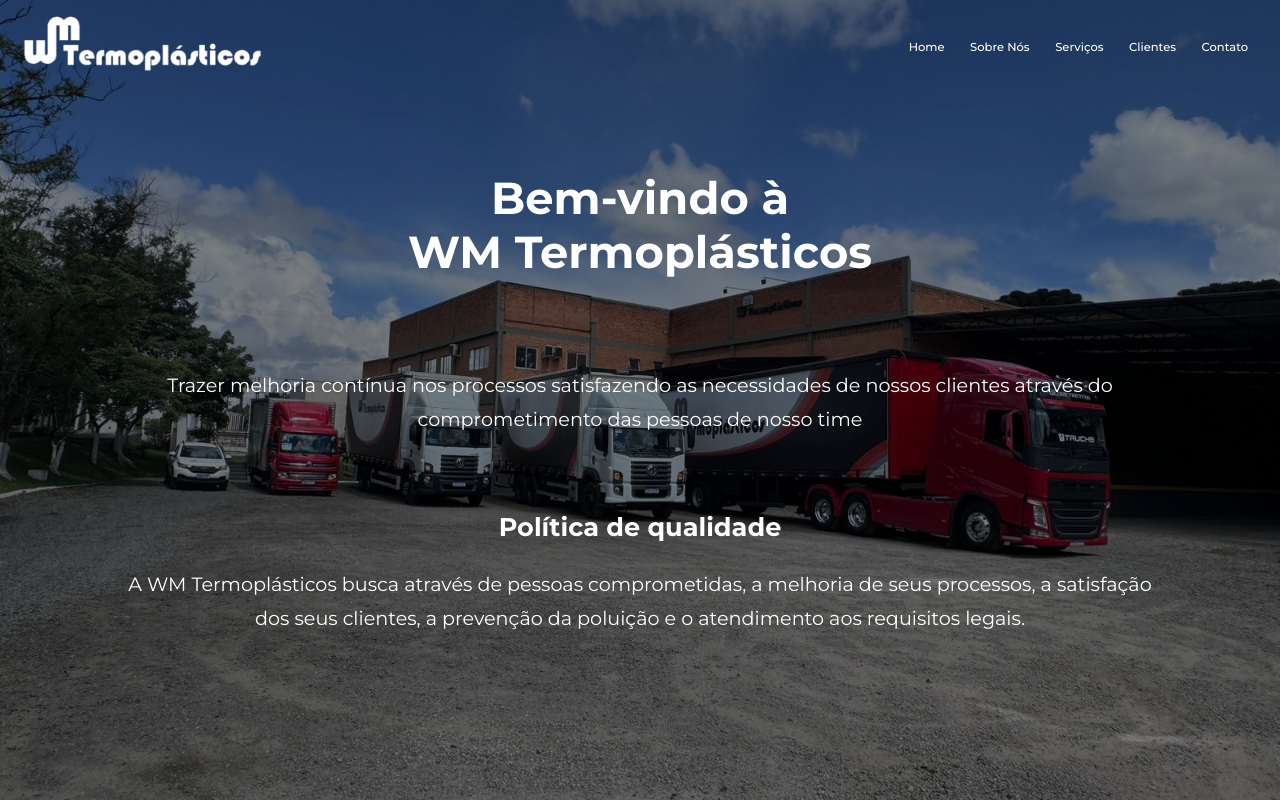
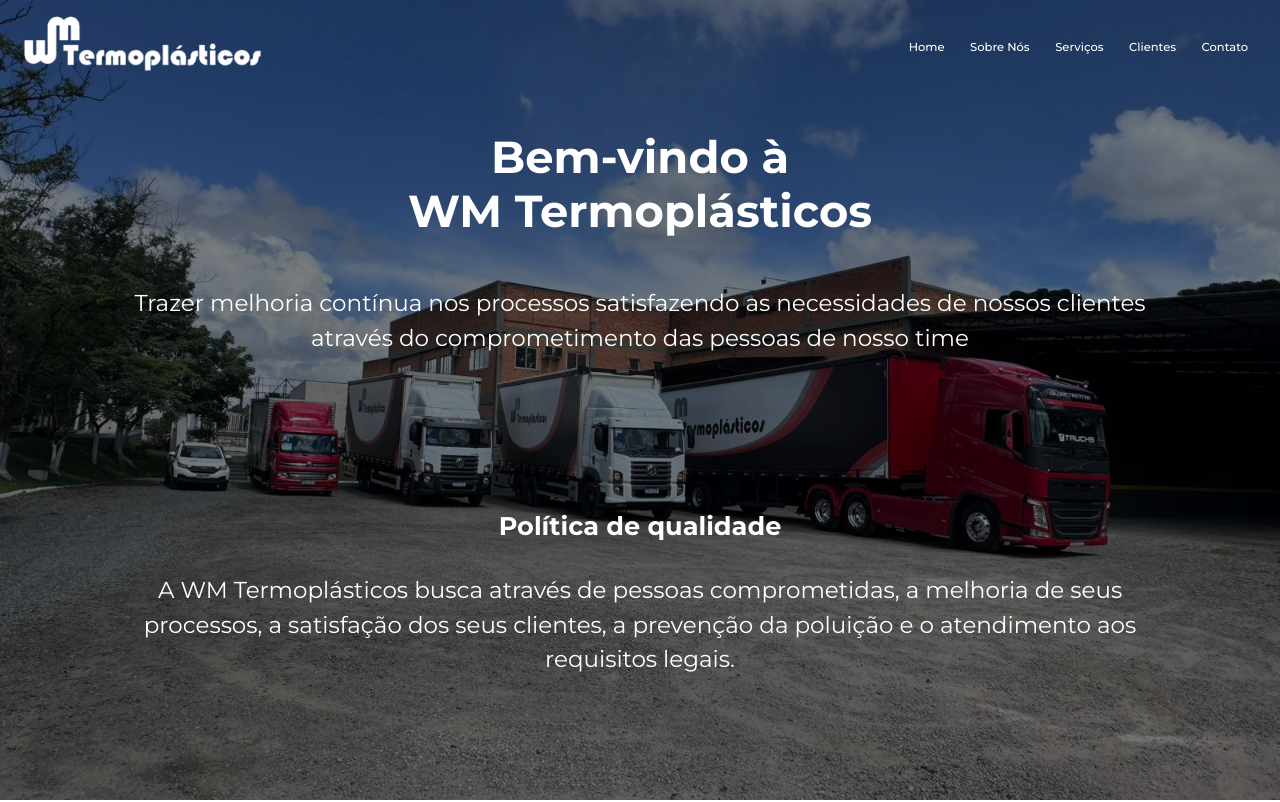
Before and after one commit to Luiz-Malanczyn/WM-Website, a Vue app: page / in a window 1280 px wide. Shown: the top 802 px of the page. Built offline with nearby package versions, Linux system fonts and the light colour scheme.

Commit message:
refactor: remove unused styles from HomeSection and adjust margins

```diff
--- a/src/App.vue
+++ b/src/App.vue
@@ -67,46 +67,6 @@ section {
   z-index: 1;
 }
 
-.home-section {
-  position: relative;
-  display: flex;
-  align-items: center;
-  justify-content: center;
-  text-align: center;
-  padding: 0;
-  min-height: 100vh;
-  z-index: 2;
-}
-
-.home-content {
-  position: relative;
-  padding: 5%;
-  width: 90%;
-  max-width: 90vw;
-  display: flex;
-  flex-direction: column;
-  gap: 3vh;
-}
-
-.title-container {
-  display: flex;
-  flex-direction: column;
-  gap: 1vh;
-}
-
-.home-section h1 {
-  color: white;
-  font-size: 3.5vw;
-  line-height: 1.2;
-}
-
-.home-section p {
-  color: white;
-  font-size: 1.5vw;
-  line-height: 1.8;
-  margin-top: 2vh;
-}
-
 h1, h2 {
   color: #333;
 }
--- a/src/components/HomeSection/styles.css
+++ b/src/components/HomeSection/styles.css
@@ -16,13 +16,11 @@
   max-width: 90vw;
   display: flex;
   flex-direction: column;
-  gap: 3vh;
 }
 
 .title-container {
   display: flex;
   flex-direction: column;
-  gap: 1vh;
 }
 
 .home-section h1 {
@@ -35,12 +33,11 @@
   color: white;
   font-size: 2vw;
   line-height: 1.2;
-  margin-bottom: -2vh;
+  margin-top: 16vh;
 }
 
 .home-section p {
   color: white;
   font-size: 1.8vw;
   line-height: 1.5;
-  margin-top: 2vh;
 }
```
